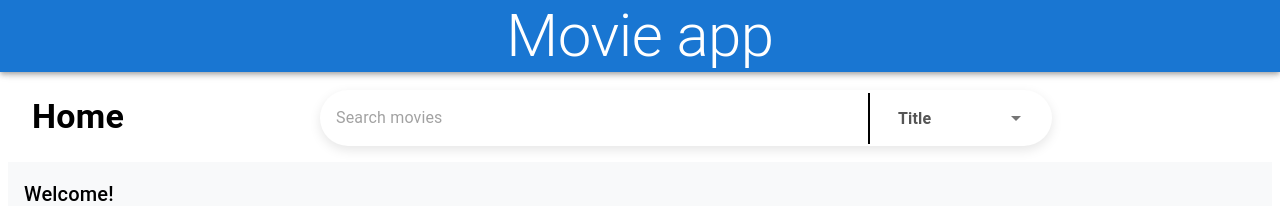
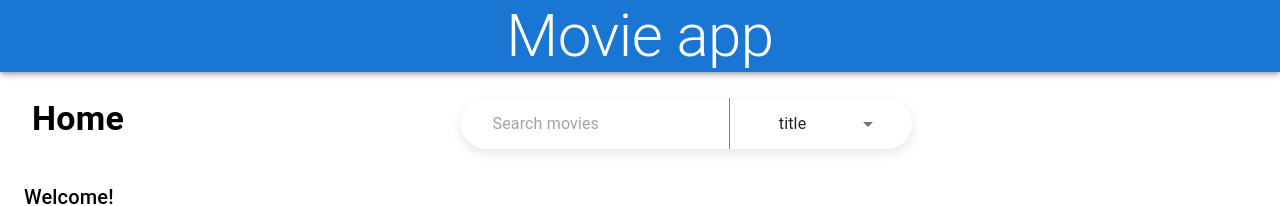
Before and after one commit to nikolalekoski/movie-app, a React (Vite) app: page / in a window 1280 px wide. Shown: the top 206 px of the page. Built offline with nearby package versions, Linux system fonts and the light colour scheme.

Commit message:
small fixes and refactoring

```diff
--- a/src/components/Layout/PageLayout.tsx
+++ b/src/components/Layout/PageLayout.tsx
@@ -13,22 +13,14 @@ export const PageLayout = ({ children, title, headerRight }: IProps) => {
   return (
     <>
       <Header />
+
       <Box sx={{ paddingTop: "50px", px: 3, mb: 2 }}>
         <Box
           sx={{
             display: "flex",
-            alignItems: "center",
-            justifyContent: "space-between",
-            flexWrap: "wrap",
-            mb: 2,
-          }}
-        >
+          }}>
           <Box sx={{ display: "flex", alignItems: "center" }}>
-            <Typography
-              variant="h4"
-              fontWeight="bold"
-              sx={{ lineHeight: 1, mt: "28px" }}
-            >
+            <Typography variant="h4" fontWeight="bold" sx={{ lineHeight: 1, mt: "28px" }}>
               {title}
             </Typography>
           </Box>
@@ -38,9 +30,8 @@ export const PageLayout = ({ children, title, headerRight }: IProps) => {
                 display: "flex",
                 justifyContent: "center",
                 flex: 1,
-              }}
-            >
-              <Box sx={{ width: 800 }}>{headerRight}</Box>
+              }}>
+              <Box>{headerRight}</Box>
             </Box>
           )}
         </Box>
--- a/src/components/SearchBar.tsx
+++ b/src/components/SearchBar.tsx
@@ -1,6 +1,7 @@
 import { TextField, Box, MenuItem } from "@mui/material";
 import React from "react";
-import { EmovieSearchParam } from "../pages/Home";
+import { EmovieSearchParam } from "../types/movie";
+
 interface SearchBarProps {
   searchTerm: string;
   onSearchChange: (value: string) => void;
@@ -8,38 +9,25 @@ interface SearchBarProps {
   onSearchParamChange: (param: EmovieSearchParam) => void;
 }
 
-const SearchBar: React.FC<SearchBarProps> = ({
-  searchTerm,
-  onSearchChange,
-  searchParam,
-  onSearchParamChange,
-}) => {
+const SearchBar: React.FC<SearchBarProps> = ({ searchTerm, onSearchChange, searchParam, onSearchParamChange }) => {
   return (
     <Box
       sx={{
         display: "flex",
-        justifyContent: "center",
-        width: "100%",
-        mt: 4,
-      }}
-    >
+        mt: 5,
+      }}>
       <Box
         sx={{
           display: "flex",
-          width: "100%",
-          maxWidth: 700,
-          backgroundColor: "white",
           borderRadius: 8,
           boxShadow: "0 4px 12px rgba(0,0,0,0.1)",
           alignItems: "center",
-          px: 2,
-          height: 56,
+          px: 4,
           transition: "box-shadow 0.3s ease",
           "&:hover": {
             boxShadow: "0 6px 16px rgba(0,0,0,0.15)",
           },
-        }}
-      >
+        }}>
         <TextField
           variant="standard"
           placeholder="Search movies"
@@ -58,38 +46,30 @@ const SearchBar: React.FC<SearchBarProps> = ({
           select
           variant="standard"
           value={searchParam}
-          onChange={(e) =>
-            onSearchParamChange(e.target.value as EmovieSearchParam)
-          }
+          onChange={(e) => onSearchParamChange(e.target.value as EmovieSearchParam)}
           InputProps={{
             disableUnderline: true,
             sx: {
-              fontSize: "1rem",
-              paddingY: 0.75,
-              color: "#555",
-              height: "110%",
-              pl: 2.5,
-              fontWeight: "600",
+              py: 0.75,
+              textAlign: "center",
             },
           }}
           sx={{
             width: 150,
-            backgroundColor: "transparent",
-            borderRadius: 0,
-            px: 1,
-            borderLeft: "2px solid black",
+
+            borderLeft: "1px solid grey",
             "& .MuiSelect-select": {
               paddingY: 1,
-              backgroundColor: "transparent",
             },
             "& .MuiMenuItem-root": {
               fontSize: "1rem",
             },
-          }}
-        >
-          <MenuItem value="title">Title</MenuItem>
-          <MenuItem value="description">Description</MenuItem>
-          <MenuItem value="genre">Genre</MenuItem>
+          }}>
+          {Object.values(EmovieSearchParam).map((value, index) => (
+            <MenuItem key={index} value={value}>
+              {value}
+            </MenuItem>
+          ))}
         </TextField>
       </Box>
     </Box>
--- a/src/helpers/helper.ts
+++ b/src/helpers/helper.ts
@@ -1,15 +1,10 @@
-import { EmovieSearchParam } from "../pages/Home.tsx";
-import type { Movie } from "../pages/Home.tsx";
+import type { EmovieSearchParam, IMovie } from "../types/movie";
 
-export function filterMovies(
-  movies: Movie[],
-  searchTerm: string,
-  searchParam: EmovieSearchParam
-): Movie[] {
+export function filterMovies(movies: IMovie[], searchTerm: string, searchParam: EmovieSearchParam): IMovie[] {
   const lowerSearchTerm = searchTerm.toLowerCase();
 
   return movies.filter((movie) => {
-    const valueToSearch = movie[searchParam as keyof Movie];
+    const valueToSearch = movie[searchParam as keyof IMovie];
     if (typeof valueToSearch !== "string") return false;
     return valueToSearch.toLowerCase().includes(lowerSearchTerm);
   });
--- a/src/pages/Home.tsx
+++ b/src/pages/Home.tsx
@@ -4,49 +4,18 @@ import movies from "../db/moveis.json";
 import MovieCard from "../components/MovieCard";
 import { useState } from "react";
 import SearchBar from "../components/SearchBar";
-import { filterMovies } from "../helpers/Helper.ts";
-export interface Movie {
-  id: number;
-  title: string;
-  genre: string;
-  rating: number;
-  year: number;
-  poster: string;
-  description: string;
-}
-
-export enum EmovieSearchParam {
-  TITLE = "title",
-  DESCRIPTION = "description",
-  GENRE = "genre",
-}
+import { EmovieSearchParam } from "../types/movie.ts";
+import { filterMovies } from "../helpers/helper.ts";
+import { Colors } from "../shared/colors.ts";
 
 export default function Home() {
   const [searchTerm, setSearchTerm] = useState<string>("");
-  const [searchParam, setSearchParam] = useState<EmovieSearchParam>(
-    EmovieSearchParam.TITLE
-  );
+  const [searchParam, setSearchParam] = useState<EmovieSearchParam>(EmovieSearchParam.TITLE);
   const filteredMovies = filterMovies(movies, searchTerm, searchParam);
 
-  /*const filteredMovies = movies.filter((movie: Movie) => {
-    const valueToSearch = movie[searchParam as keyof Movie];
-    if (typeof valueToSearch !== "string") return false;
-    return valueToSearch.toLowerCase().includes(searchTerm.toLowerCase());
-  });*/
-
   return (
-    <PageLayout
-      title={"Home"}
-      headerRight={
-        <SearchBar
-          searchTerm={searchTerm}
-          onSearchChange={setSearchTerm}
-          searchParam={searchParam}
-          onSearchParamChange={setSearchParam}
-        />
-      }
-    >
-      <Box sx={{ backgroundColor: "#f8f9fa", minHeight: "100vh", padding: 2 }}>
+    <PageLayout title={"Home"} headerRight={<SearchBar searchTerm={searchTerm} onSearchChange={setSearchTerm} searchParam={searchParam} onSearchParamChange={setSearchParam} />}>
+      <Box sx={{ backgroundColor: Colors.primaryWhite, padding: 2 }}>
         <Typography variant="h6">Welcome!</Typography>
 
         <Box
@@ -55,8 +24,7 @@ export default function Home() {
             flexWrap: "wrap",
             gap: 1,
             marginTop: 2,
-          }}
-        >
+          }}>
           {filteredMovies.map((movie) => (
             <MovieCard key={movie.id} movie={movie} />
           ))}
--- /dev/null
+++ b/src/shared/colors.ts
@@ -0,0 +1,4 @@
+export const Colors = {
+  primary: { white: "f8f9fa" },
+  secondary: {},
+};
--- /dev/null
+++ b/src/types/movie.ts
@@ -0,0 +1,15 @@
+export enum EmovieSearchParam {
+  TITLE = "title",
+  DESCRIPTION = "description",
+  GENRE = "genre",
+}
+
+export interface IMovie {
+  id: number;
+  title: string;
+  genre: string;
+  rating: number;
+  year: number;
+  poster: string;
+  description: string;
+}
```
Also changed, not shown: src/components/MovieCard.tsx (+6 -22 lines).
